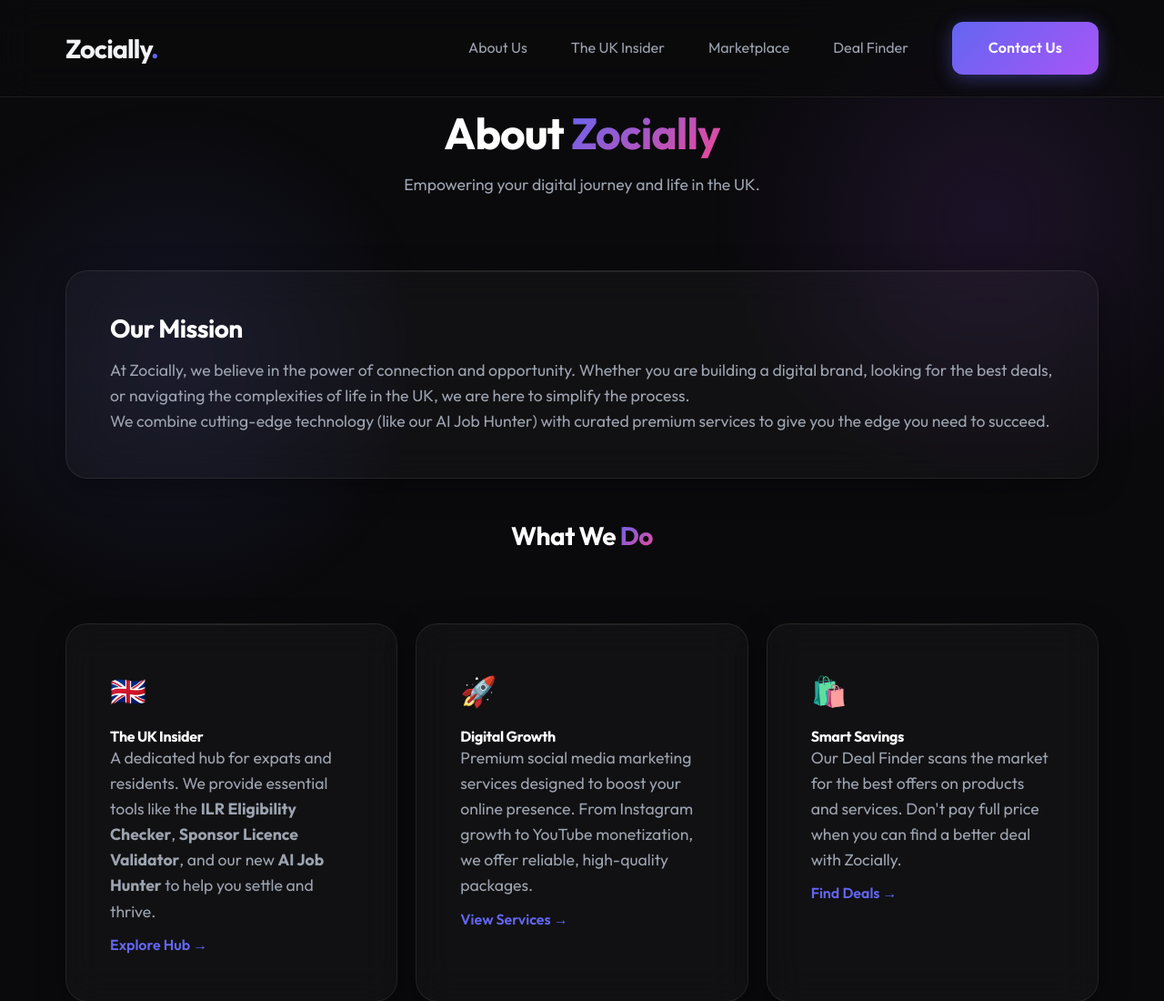
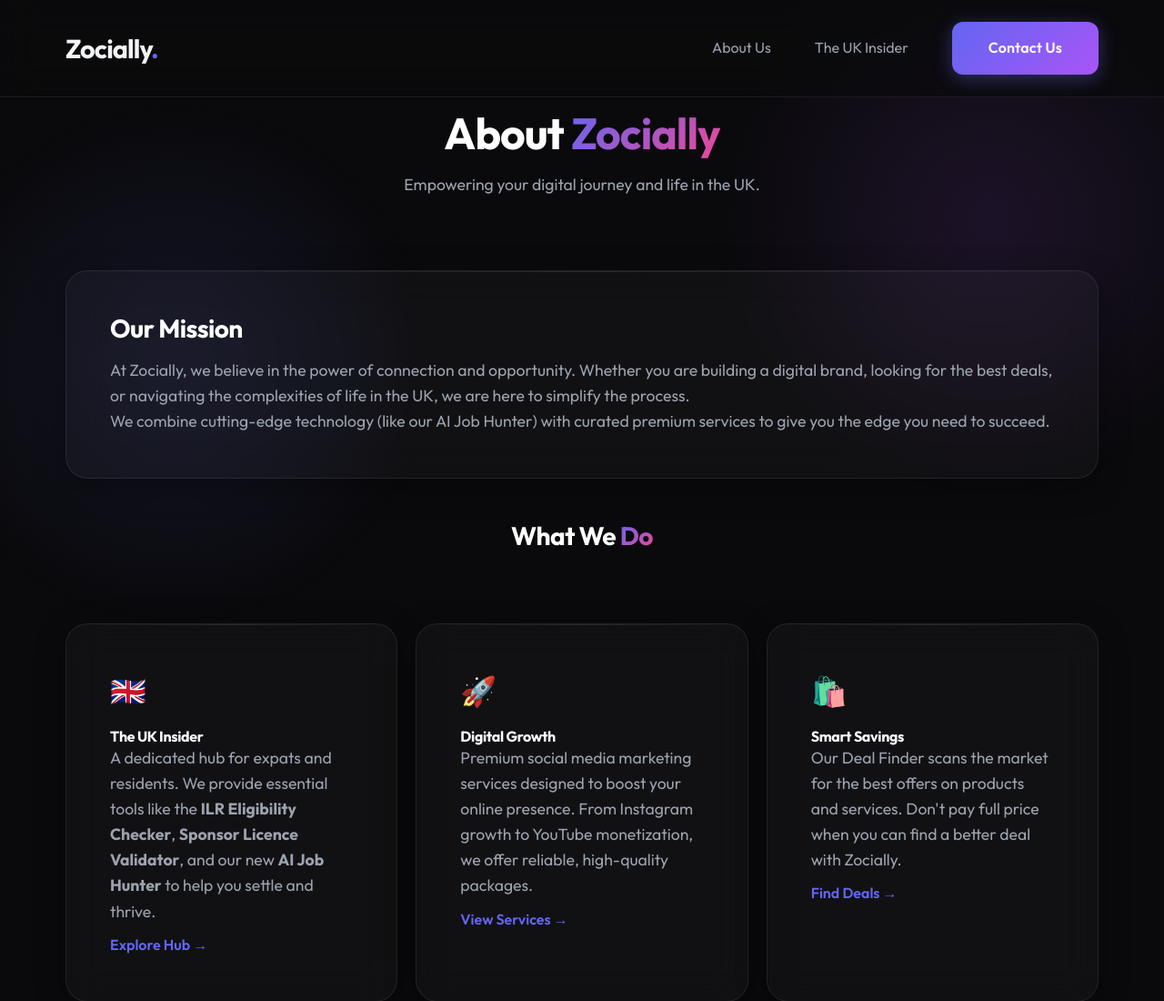
Before and after one commit to Zocially/Zocially-app, a plain HTML site: page Zocially/about.html in a window 1280 px wide. Shown: the top 1100 px of the page at 91% size. Drawn offline with Linux system fonts and the light colour scheme.

Commit message:
Fix: Disable Deal Finder and Marketplace links temporarily

```diff
--- a/Zocially/about.html
+++ b/Zocially/about.html
@@ -23,8 +23,8 @@
                 <ul>
                     <li><a href="about.html" class="active">About Us</a></li>
                     <li><a href="uk-insider.html">The UK Insider</a></li>
-                    <li><a href="marketplace.html">Marketplace</a></li>
-                    <li><a href="finder.html">Deal Finder</a></li>
+                    <!-- <li><a href="marketplace.html">Marketplace</a></li> -->
+                    <!-- <li><a href="finder.html">Deal Finder</a></li> -->
                     <li><a href="index.html#contact" class="btn-primary">Contact Us</a></li>
                 </ul>
             </nav>
@@ -63,7 +63,8 @@
                         <h4>The UK Insider</h4>
                         <p>A dedicated hub for expats and residents. We provide essential tools like the <strong>ILR
                                 Eligibility Checker</strong>, <strong>Sponsor Licence Validator</strong>, and our new
-                            <strong>AI Job Hunter</strong> to help you settle and thrive.</p>
+                            <strong>AI Job Hunter</strong> to help you settle and thrive.
+                        </p>
                         <a href="uk-insider.html" class="text-link"
                             style="margin-top: 10px; display: inline-block;">Explore Hub →</a>
                     </div>
```
Also changed, not shown: Zocially/index.html (+2 -2 lines), Zocially/job-hunter.html (+2 -2 lines), Zocially/uk-insider.html (+2 -2 lines).
